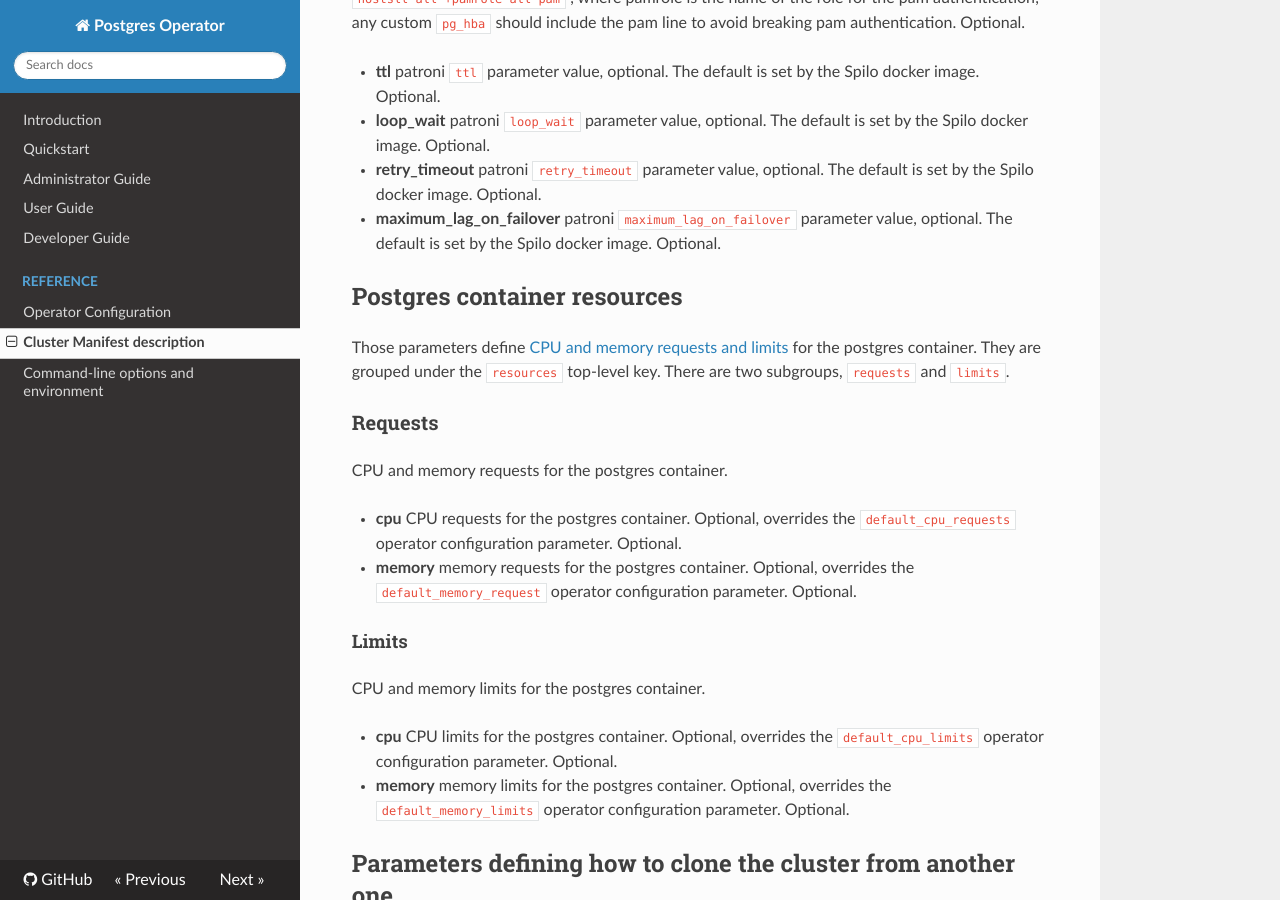
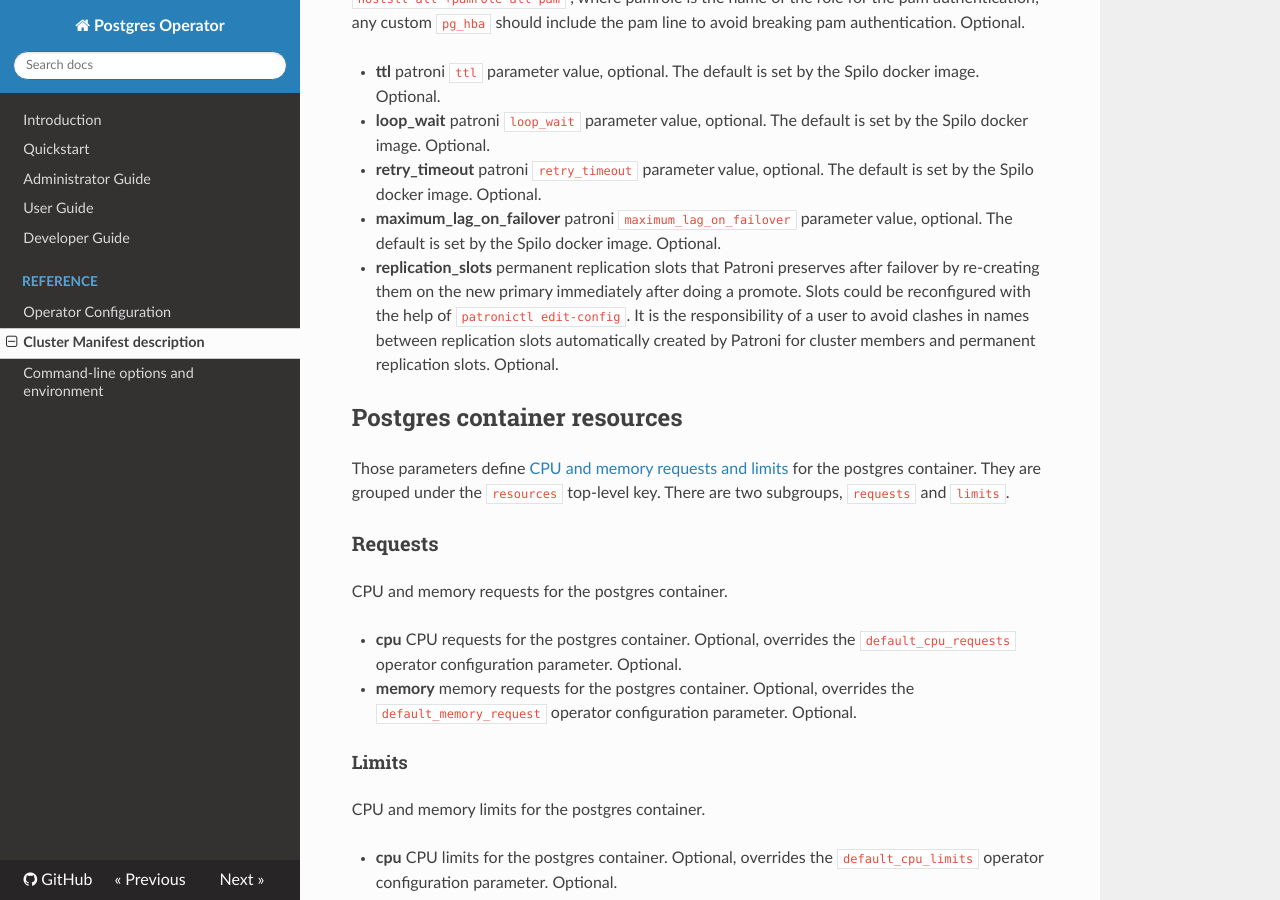
Before and after one commit to zalando/postgres-operator, an MkDocs documentation site: the page built from docs/reference/cluster_manifest.md, in a window 1280 px wide and 900 px high, scrolled down 2213 px. Built offline with MkDocs 1.6.1, drawn with Linux system fonts in a browser that asks for light colours; nearby versions of some CDN libraries; old or Windows-style settings are respelled for this version of MkDocs.

Commit message:
Briefly document new parameters

```diff
--- a/docs/reference/cluster_manifest.md
+++ b/docs/reference/cluster_manifest.md
@@ -151,6 +151,9 @@ explanation of `ttl` and `loop_wait` parameters.
   patroni `maximum_lag_on_failover` parameter value, optional. The default is
   set by the Spilo docker image. Optional.
 
+* **replication_slots**
+  permanent replication slots that Patroni preserves after failover by re-creating them on the new primary immediately after doing a promote. Slots could be reconfigured with the help of `patronictl edit-config`. It is the responsibility of a user to avoid clashes in names between replication slots automatically created by Patroni for cluster members and permanent replication slots. Optional.
+
 ## Postgres container resources
 
 Those parameters define [CPU and memory requests and
```
